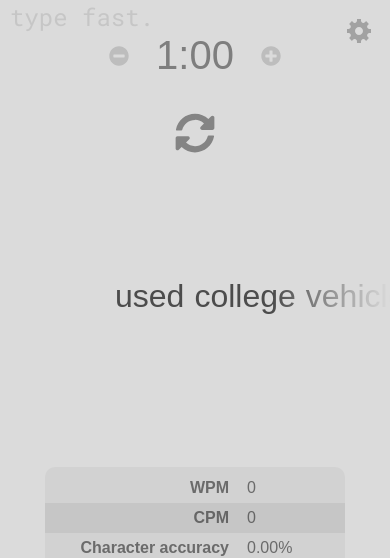
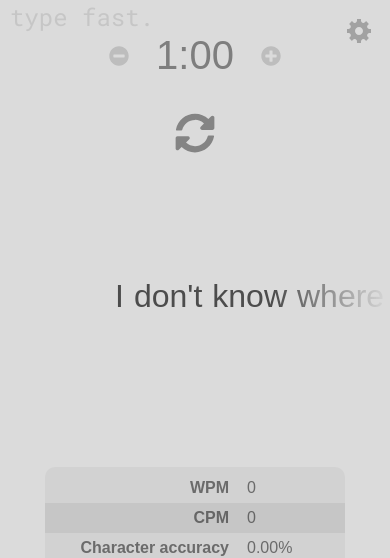
Before and after one commit to CasperVerswijvelt/TypeFast, an Angular app: page / in a window 390 px wide. Shown: the top 558 px of the page. Built offline with nearby package versions, Linux system fonts and the light colour scheme.

Commit message:
Fix mobile scroll bug, add google tag manager

```diff
--- a/src/app/components/app.component.scss
+++ b/src/app/components/app.component.scss
@@ -1,10 +1,6 @@
 app-typer {
     height: 100%;
     width: 100%;
-    position: absolute;
-    top: 0;
-    left: 0;
-    overflow: hidden;
 }
 
 app-preferences {
--- a/src/app/components/preferences/preferences.component.scss
+++ b/src/app/components/preferences/preferences.component.scss
@@ -10,6 +10,7 @@
   top: 16px;
   display: flex;
   pointer-events: none;
+  max-height: calc(100vh - 32px);
 }
 
 .preferences-icon {
@@ -57,6 +58,7 @@
   overflow: hidden;
   display: flex;
   flex-direction: column;
+  overflow: scroll;
 
   label {
     text-transform: capitalize;
--- a/src/app/components/typer/typer.component.ts
+++ b/src/app/components/typer/typer.component.ts
@@ -151,7 +151,7 @@ export class TyperComponent implements OnInit {
   }
 
   getWords () : string [] {
-    return this.wordService.getWords(); // TODO dynamic with mode
+    return this.wordService.getSentence(); // TODO dynamic with mode
   }
 
   registerWord(value: string, expected: string, wordCompleted: boolean = true) {
--- a/src/index.html
+++ b/src/index.html
@@ -1,17 +1,32 @@
-<!doctype html>
+<!DOCTYPE html>
 <html lang="en">
+  <head>
+    <!-- Global site tag (gtag.js) - Google Analytics -->
+    <script
+      async
+      src="https://www.googletagmanager.com/gtag/js?id=UA-167630510-1"
+    ></script>
+    <script>
+      window.dataLayer = window.dataLayer || [];
+      function gtag() {
+        dataLayer.push(arguments);
+      }
+      gtag("js", new Date());
 
-<head>
-  <meta charset="utf-8">
-  <title>type fast.</title>
-  <base href="/">
-  <meta name="viewport" content="width=device-width, initial-scale=1">
-  <link rel="icon" type="image/x-icon" href="favicon.ico">
-  <link href="https://fonts.googleapis.com/css2?family=Roboto+Mono&display=swap" rel="stylesheet">
-</head>
+      gtag("config", "UA-167630510-1");
+    </script>
+    <meta charset="utf-8" />
+    <title>type fast.</title>
+    <base href="/" />
+    <meta name="viewport" content="width=device-width, initial-scale=1" />
+    <link rel="icon" type="image/x-icon" href="favicon.ico" />
+    <link
+      href="https://fonts.googleapis.com/css2?family=Roboto+Mono&display=swap"
+      rel="stylesheet"
+    />
+  </head>
 
-<body id="body">
-  <app-root></app-root>
-</body>
-
+  <body id="body">
+    <app-root></app-root>
+  </body>
 </html>
--- a/src/styles.scss
+++ b/src/styles.scss
@@ -9,15 +9,17 @@ body {
 html,
 body,
 app-root {
-  width: 100%;
-  height: 100%;
   margin: 0;
   padding: 0;
-  position: relative;
+  height: 100%;
+  width: 100%;
+  display: block;
 }
 
 app-root {
-  position: initial;
+  overflow-y: scroll;
+  overflow-x: hidden;
+  position: relative;
 }
 
 /* The switch - the box around the slider */
```
